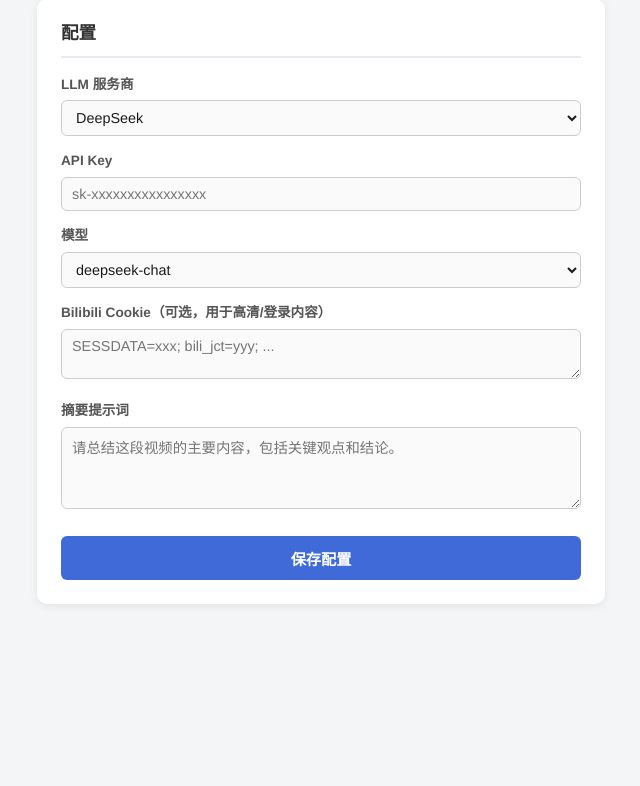
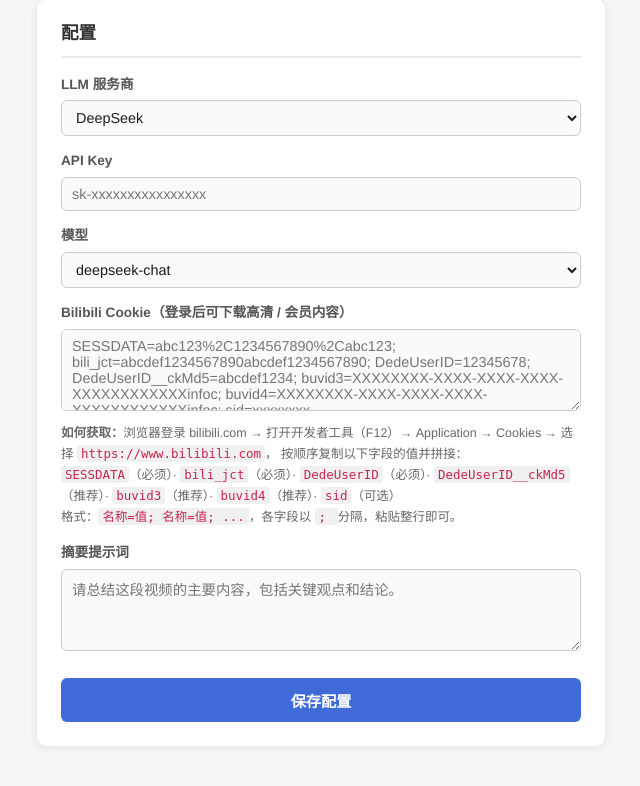
Before and after one commit to MapleHe/Bili_Notes, a Flask app: page /config in a window 1280 px wide. Shown: the part 109-895 px from the top of the page, without its empty margins (319-959 px from the left). Before the commit the page ends 689 px from the top, so only its background shows below. Run offline with Flask 3, Linux system fonts and the light colour scheme; data that the repository does not hold is empty.

Commit message:
Add cookie format guide and placeholder to config page

```diff
--- a/static/style.css
+++ b/static/style.css
@@ -148,6 +148,21 @@ body {
 .field select {
   cursor: pointer;
   appearance: auto;
+}
+
+.field-hint {
+  margin: 6px 0 0;
+  font-size: 0.78rem;
+  color: #666;
+  line-height: 1.6;
+}
+
+.field-hint code {
+  background: #f0f0f0;
+  border-radius: 3px;
+  padding: 1px 4px;
+  font-size: 0.78rem;
+  color: #c7254e;
 }
 
 /* ── Buttons ─────────────────────────────────────────────── */
--- a/templates/config.html
+++ b/templates/config.html
@@ -50,8 +50,23 @@
       </div>
 
       <div class="field">
-        <label for="cookie">Bilibili Cookie（可选，用于高清/登录内容）</label>
-        <textarea id="cookie" rows="2" placeholder="SESSDATA=xxx; bili_jct=yyy; ..."></textarea>
+        <label for="cookie">Bilibili Cookie（登录后可下载高清 / 会员内容）</label>
+        <textarea id="cookie" rows="4"
+          placeholder="SESSDATA=abc123%2C1234567890%2Cabc123; bili_jct=abcdef1234567890abcdef1234567890; DedeUserID=12345678; DedeUserID__ckMd5=abcdef1234; buvid3=XXXXXXXX-XXXX-XXXX-XXXX-XXXXXXXXXXXXinfoc; buvid4=XXXXXXXX-XXXX-XXXX-XXXX-XXXXXXXXXXXXinfoc; sid=xxxxxxxx"></textarea>
+        <p class="field-hint">
+          <strong>如何获取：</strong>浏览器登录 bilibili.com →
+          打开开发者工具（F12）→ Application → Cookies →
+          选择 <code>https://www.bilibili.com</code>，
+          按顺序复制以下字段的值并拼接：<br>
+          <code>SESSDATA</code>（必须）·
+          <code>bili_jct</code>（必须）·
+          <code>DedeUserID</code>（必须）·
+          <code>DedeUserID__ckMd5</code>（推荐）·
+          <code>buvid3</code>（推荐）·
+          <code>buvid4</code>（推荐）·
+          <code>sid</code>（可选）<br>
+          格式：<code>名称=值; 名称=值; ...</code>，各字段以 <code>; </code> 分隔，粘贴整行即可。
+        </p>
       </div>
 
       <div class="field">
```
